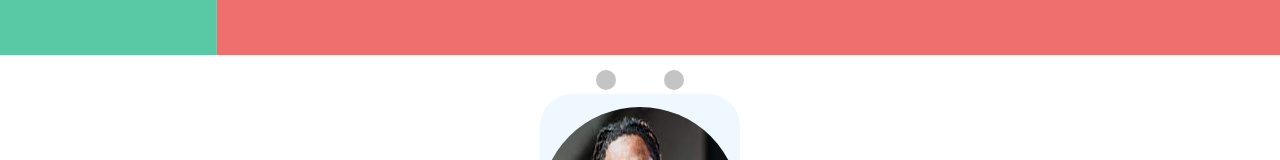
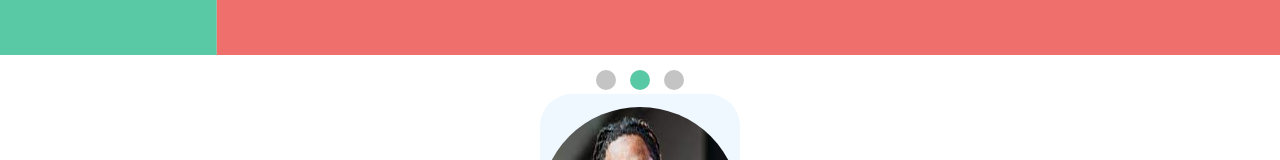
Before and after one commit to anyi-sunny/FinanceProject, a React (Create React App) app in the folder finance-project/: page / in a window 1280 px wide. Shown: the part 405-565 px from the top of the page. Built offline with nearby package versions, Linux system fonts and the light colour scheme.

Commit message:
Update Carousel.css

```diff
--- a/finance-project/src/Style/Carousel.css
+++ b/finance-project/src/Style/Carousel.css
@@ -32,5 +32,5 @@
 }
 
 .slideshowDot.active {
-    background-color: white;
+    background-color: #59C9A5;
 }
```
